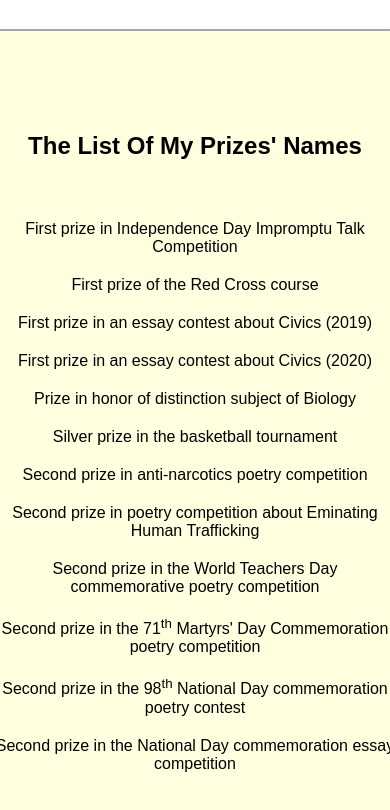
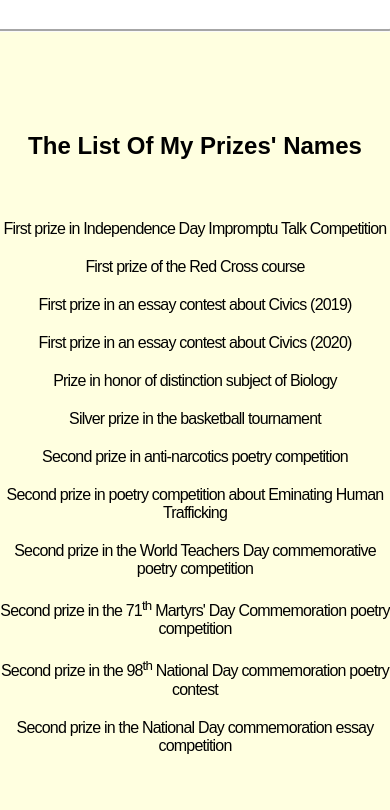
Before and after one commit to Thae-Su-Aung/portfolio, a plain HTML site: page awards.html in a window 390 px wide. Shown: the part 697-1507 px from the top of the page. Drawn offline with Linux system fonts and the light colour scheme.

Commit message:
Update awards.css

```diff
--- a/awards.css
+++ b/awards.css
@@ -97,6 +97,9 @@ a.active,a:hover{
     }
 }
 /********** Awards CSS**********/
+@media (max-width: 512px){
+    .adjusting {
+        letter-spacing: -0.8px;}}
 .eduhead{
     font-size: 30px;
  }
```
